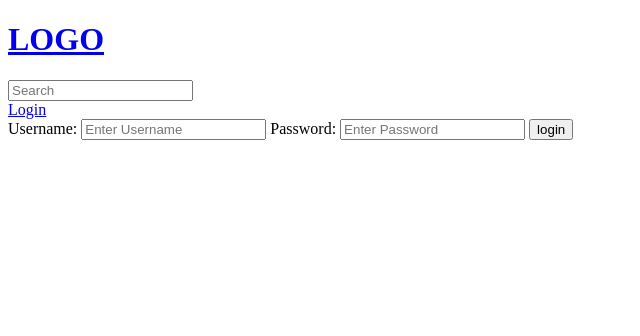
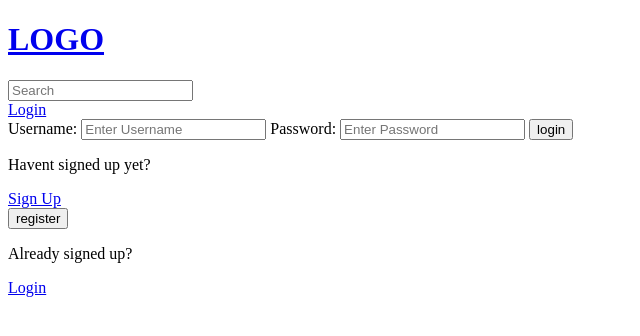
Before and after one commit to AslanZ-5/study_blog, a Django app: page /login/ in a window 1280 px wide. Shown: the top 336 px of the page, without its empty margins (0-640 px from the left). Run offline with Django 3.2, Linux system fonts and the light colour scheme; parts of the project's set-up code (start-up, migrations or seed data) failed here and were passed over.

Commit message:
register view

```diff
--- a/base/templates/base/login_register.html
+++ b/base/templates/base/login_register.html
@@ -20,5 +20,17 @@
         </ul>
         {% endif %}
     </div>
+    <p>Havent signed up yet?</p>
+    <a href="{% url 'base:register' %}">Sign Up</a>
+</div>
+
+<div>
+    <form method="post" action=".">
+            {%csrf_token%}
+
+            <input type="submit" value="register">
+    </form>
+    <p>Already signed up?</p>
+    <a href="{% url 'base:login' %}">Login</a>
 </div>
 {% endblock %}
--- a/base/urls.py
+++ b/base/urls.py
@@ -5,7 +5,8 @@ from .views import (home,
                     update_room,
                     delete_room,
                     login_page,
-                    logout_user
+                    logout_user,
+                    register_page
                     )
 
 app_name = 'base'
@@ -13,6 +14,7 @@ app_name = 'base'
 urlpatterns = [
     path('login/',login_page,name='login'),
     path('logout/',logout_user,name='logout'),
+    path('register/',register_page,name='register'),
     path('',home, name='home'),
     path('room/<str:pk>/',room, name='room'),
     path('create-room/',create_room, name='create_room' ),
--- a/base/views.py
+++ b/base/views.py
@@ -11,6 +11,8 @@ from django.contrib.auth import authenticate, login,logout
 
 
 def login_page(request):
+    if request.user.is_authenticated:
+        return redirect('base:home')
     if request.method == "POST":
         username = request.POST.get('username')
         password = request.POST.get('password')
```
Also changed, not shown: db.sqlite3.
